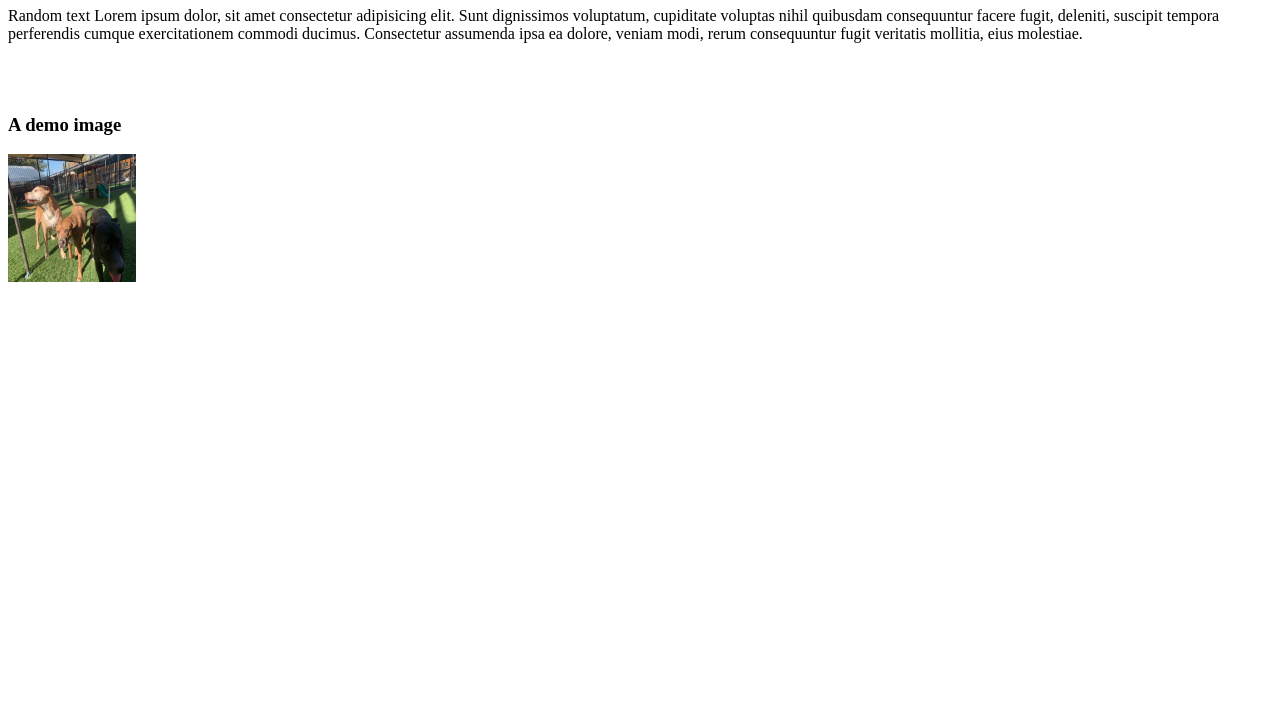
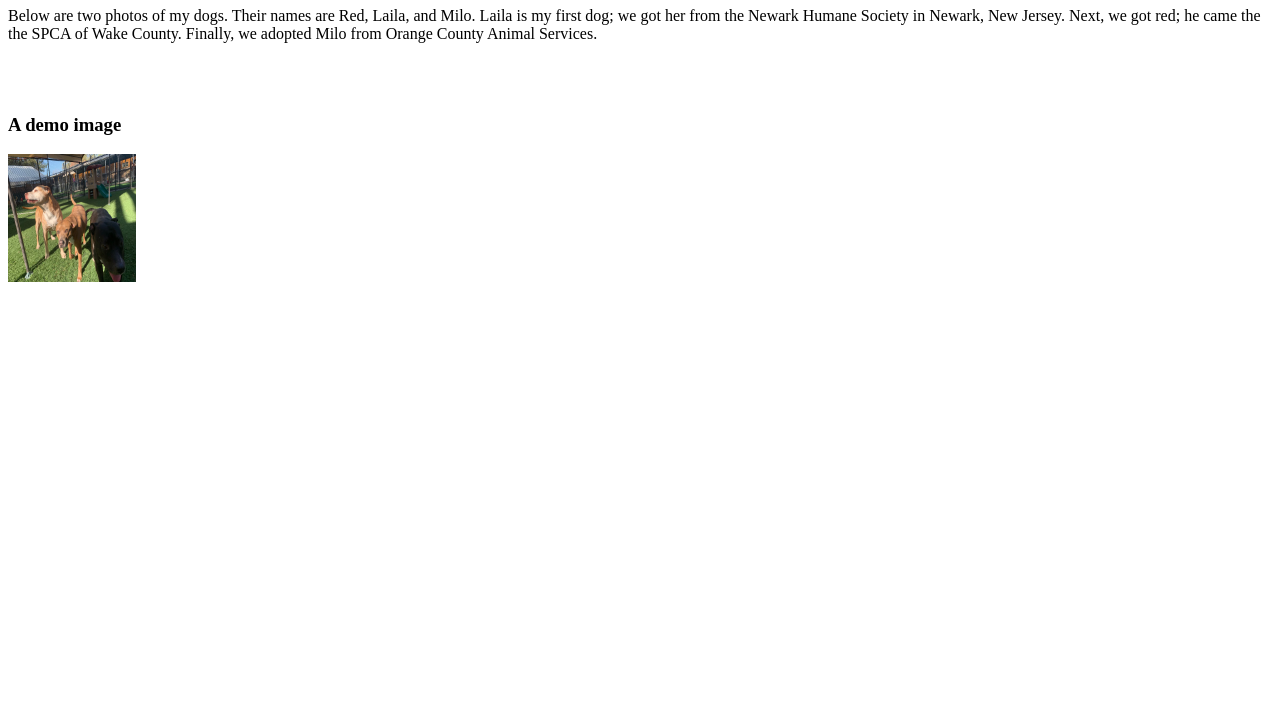
Before and after one commit to stewart-ronald/csd-360, a plain HTML site: page module-10/mod10.html in a window 1280 px wide. Shown: the part 73-800 px from the top of the page. Drawn offline with Linux system fonts and the light colour scheme.

Commit message:
Update mod10.html

```diff
--- a/module-10/mod10.html
+++ b/module-10/mod10.html
@@ -13,10 +13,10 @@
 
     <!-- paragraph -->
     <p id="demopref">
-      Random text Lorem ipsum dolor, sit amet consectetur adipisicing elit. Sunt dignissimos voluptatum, cupiditate voluptas nihil quibusdam
-      consequuntur facere fugit, deleniti, suscipit tempora <br />
-      perferendis cumque exercitationem commodi ducimus. Consectetur assumenda ipsa ea dolore, veniam modi, rerum consequuntur fugit veritatis
-      mollitia, eius molestiae.
+      Below are two photos of my dogs. Their names are Red, Laila, and Milo.
+      Laila is my first dog; we got her from the Newark Humane Society in Newark, New Jersey.
+      Next, we got red; he came the the SPCA of Wake County. Finally, we adopted Milo from
+      Orange County Animal Services.
     </p>
 
     <br /><br />
```
